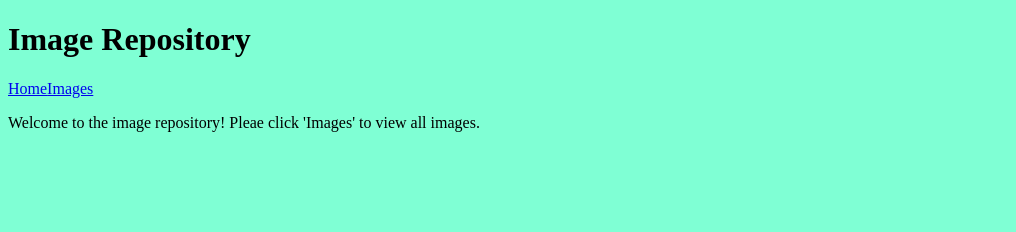
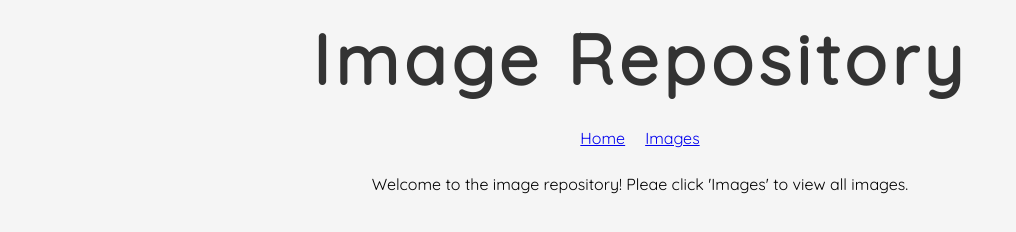
Before and after one commit to brittanyfenney/shopify-backend, a React app: page /home in a window 1280 px wide. Shown: the whole page, without its empty margins (0-1016 px from the left). Built offline with nearby package versions, Linux system fonts and the light colour scheme.

Commit message:
add styling

```diff
--- a/client/components/AllImages.js
+++ b/client/components/AllImages.js
@@ -9,8 +9,9 @@ export const AllImages = () => {
   useEffect(() => {
     dispatch(getImages());
   }, []);
+
   return (
-    <div>
+    <div className="content">
        {images && images.length
         ? images.map((image) => {
             return <img src={image.URL} key={image.URL} />;
--- a/client/components/Home.js
+++ b/client/components/Home.js
@@ -3,7 +3,7 @@ import React from "react";
 export const Home = () => {
 
   return (
-    <div>
+    <div className="content">
        <p>Welcome to the image repository! Pleae click 'Images' to view all images.</p>
     </div>
   );
--- a/client/index.css
+++ b/client/index.css
@@ -1,3 +1,31 @@
 body {
-  background-color: aquamarine;
+  background-color: whitesmoke;
+  font-family: 'Quicksand', sans-serif;
 }
+
+h1 {
+  color: rgb(51, 51, 51);
+  font-size: 70px;
+  text-align: center;
+  margin: 15px 0px 15px 0px;
+  letter-spacing: 5px;
+}
+
+nav {
+  display: flex;
+  justify-content: center;
+}
+
+a {
+  margin: 10px;
+}
+
+.content {
+  text-align: center;
+  display: flex;
+  justify-content: center;
+}
+
+.content img {
+  margin: 20px
+}
--- a/client/index.js
+++ b/client/index.js
@@ -12,6 +12,5 @@ ReactDOM.render(
       <App />
       </Router>
   </Provider>,
-  // <App />,
   document.getElementById('app')
 )
--- a/public/index.html
+++ b/public/index.html
@@ -4,6 +4,9 @@
   <meta charset="UTF-8">
   <meta http-equiv="X-UA-Compatible" content="IE=edge">
   <meta name="viewport" content="width=device-width, initial-scale=1.0">
+  <link rel="preconnect" href="https://fonts.googleapis.com">
+<link rel="preconnect" href="https://fonts.gstatic.com" crossorigin>
+<link href="https://fonts.googleapis.com/css2?family=Quicksand&display=swap" rel="stylesheet">
   <script src="/bundle.js" defer></script>
   <title>Image Repository</title>
 </head>
```
